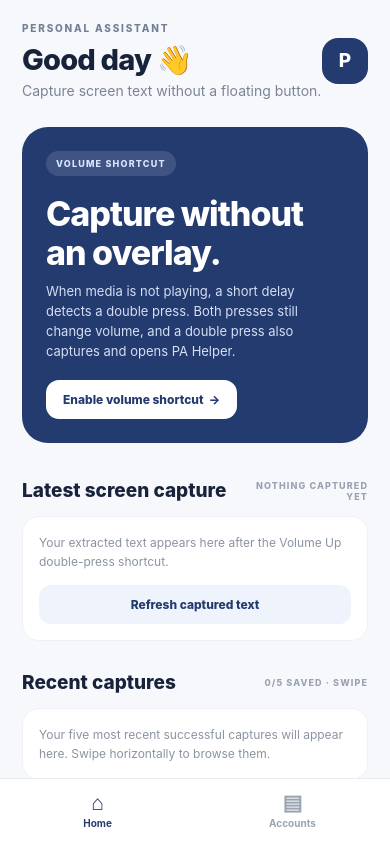
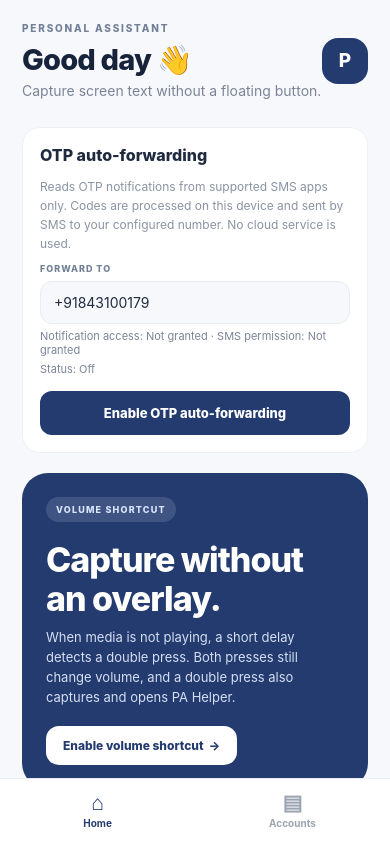
Before and after one commit to bhavishkl/pa-helper, a React Native app: screen / in a window 390 px wide. Built offline with nearby package versions, Linux system fonts and the light colour scheme.

Commit message:
Add opt-in SMS notification OTP forwarding

```diff
--- a/App.js
+++ b/App.js
@@ -1,7 +1,7 @@
 import React, { useCallback, useEffect, useMemo, useState } from 'react';
 import {
   AppState, SafeAreaView, ScrollView, StatusBar, StyleSheet, Text,
-  TextInput, TouchableOpacity, View, Alert, Platform
+  TextInput, TouchableOpacity, View, Alert, Platform, PermissionsAndroid
 } from 'react-native';
 import { requireNativeModule } from 'expo-modules-core';
 
@@ -125,6 +125,11 @@ export default function App() {
   const [pendingPayment, setPendingPayment] = useState(null);
   const [paymentAccountId, setPaymentAccountId] = useState('');
   const [lastReviewedCaptureAt, setLastReviewedCaptureAt] = useState(0);
+  const [otpEnabled, setOtpEnabled] = useState(false);
+  const [otpDestination, setOtpDestination] = useState('+91843100179');
+  const [otpListenerGranted, setOtpListenerGranted] = useState(false);
+  const [otpSmsGranted, setOtpSmsGranted] = useState(false);
+  const [otpBusy, setOtpBusy] = useState(false);
 
   const selectedAccount = useMemo(
     () => accounts.find((account) => account.id === selectedAccountId) || null,
@@ -433,6 +438,23 @@ export default function App() {
           <Text style={styles.headerSubtitle}>Capture screen text without a floating button.</Text>
         </View>
         <View style={styles.avatar}><Text style={styles.avatarText}>P</Text></View>
+      </View>
+
+      <View style={styles.formCard}>
+        <Text style={styles.cardTitle}>OTP auto-forwarding</Text>
+        <Text style={styles.emptyText}>Reads OTP notifications from supported SMS apps only. Codes are processed on this device and sent by SMS to your configured number. No cloud service is used.</Text>
+        <Text style={styles.fieldLabel}>FORWARD TO</Text>
+        <TextInput value={otpDestination} onChangeText={setOtpDestination} keyboardType="phone-pad"
+          placeholder="+91..." style={styles.input} editable={!otpEnabled} />
+        <Text style={styles.paymentMeta}>Notification access: {otpListenerGranted ? 'Granted' : 'Not granted'} · SMS permission: {otpSmsGranted ? 'Granted' : 'Not granted'}</Text>
+        <Text style={styles.paymentMeta}>Status: {otpEnabled && otpListenerGranted && otpSmsGranted ? 'Active' : otpEnabled ? 'Waiting for permissions' : 'Off'}</Text>
+        <TouchableOpacity activeOpacity={0.85} style={styles.primaryWideButton}
+          onPress={() => configureOtpForwarding(!otpEnabled)} disabled={otpBusy}>
+          <Text style={styles.primaryWideButtonText}>{otpBusy ? 'Updating…' : otpEnabled ? 'Pause OTP forwarding' : 'Enable OTP auto-forwarding'}</Text>
+        </TouchableOpacity>
+        {otpEnabled && !otpListenerGranted ? <TouchableOpacity style={styles.secondaryButton} onPress={() => PAHelperNative?.openOtpNotificationSettings()}>
+          <Text style={styles.secondaryButtonText}>Open notification access settings</Text>
+        </TouchableOpacity> : null}
       </View>
 
       <View style={styles.hero}>
```
Also changed, not shown: plugins/withPAHelperAndroid.js, 3 other files (tests, documents, lock files or other folders).
